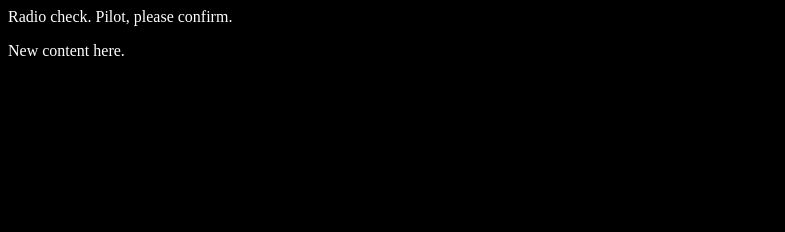
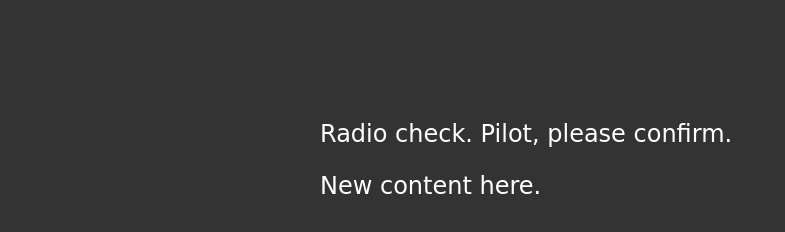
Before and after one commit to blueisanicecolor/Git-Studio-Repository, a plain HTML site: page index.html in a window 1280 px wide. Shown: the whole page, without its empty margins (0-785 px from the left). Drawn offline with Linux system fonts and the light colour scheme; a web font is replaced by a local one.

Commit message:
changed the font n stuff

```diff
--- a/index.html
+++ b/index.html
@@ -1,6 +1,7 @@
 <html>
    <head>
       <link rel="stylesheet" type="text/css" href="style.css">
+      <link href="https://fonts.googleapis.com/css2?family=Oi" rel="stylesheet">
    </head>
    <body>
       <p>Radio check. Pilot, please confirm.</p>
--- a/style.css
+++ b/style.css
@@ -1,4 +1,7 @@
 body {
    color: white;
-   background-color: black;
+   background-color: #333;
+   font-size: 150%;
+   font-family: 'Oi', cursive;
+   margin: 5em 25%;
 }
```
